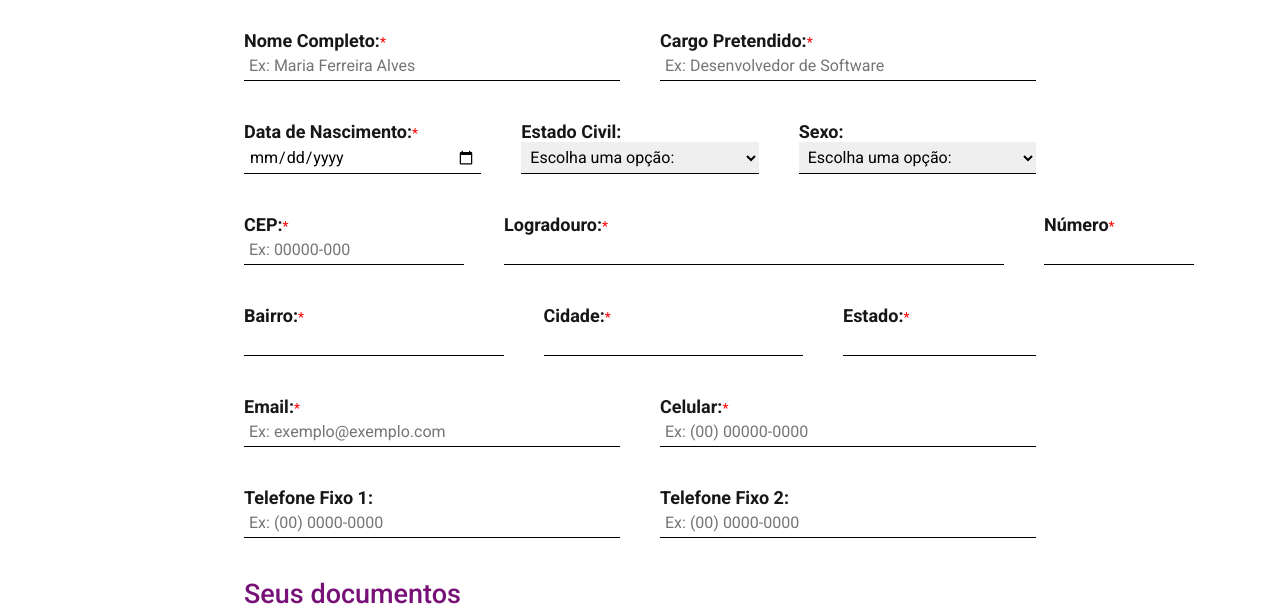
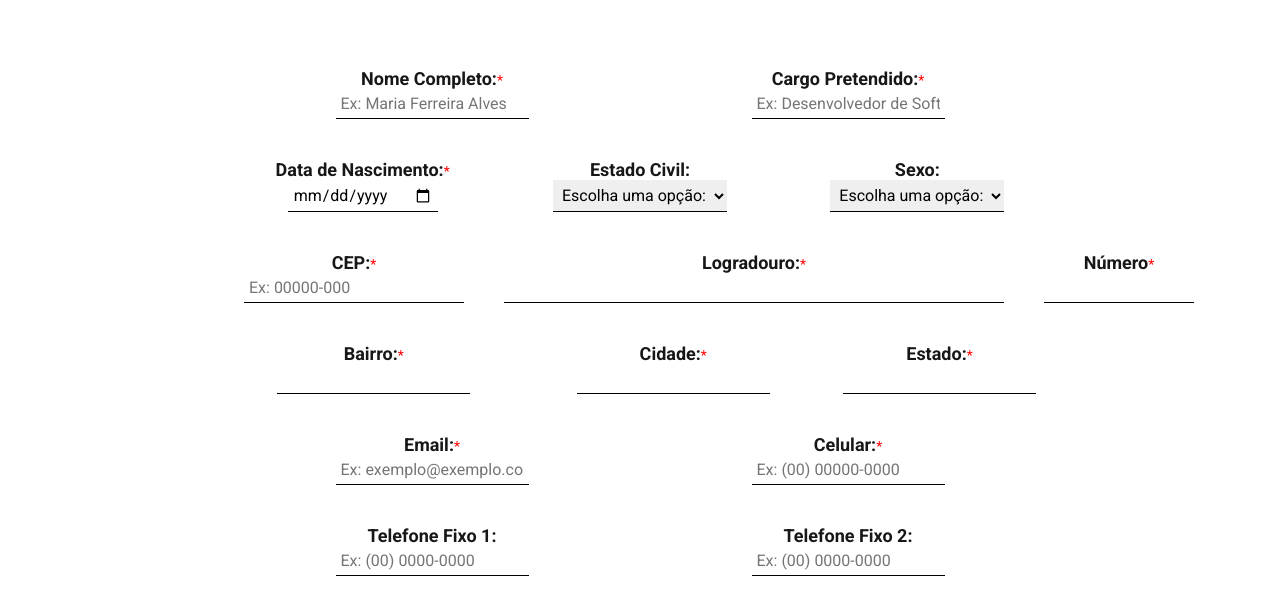
Before and after one commit to vidantas/formulario-de-recrutamento, a website: page index.html in a window 1280 px wide. Shown: the part 485-1100 px from the top of the page. Drawn offline with Linux system fonts and the light colour scheme; files that its build step writes are made by us from their sources; files whose address does not match are found by name.

Commit message:
Update index.html

```diff
--- a/index.html
+++ b/index.html
@@ -33,6 +33,7 @@
                 <div class="intro-texto">
                     Conte-nos um pouquinho de você! Queremos saber quem você é, de onde você vem, e quais são os seus demais dados pessoais. Pode ficar tranquilo(a), que a coleta de dados é totalmente segura. Boa sorte!
                 </div>
+                <br></br>
             </article>
         </section>
 
@@ -234,6 +235,7 @@
     box-sizing: border-box;
     font-family: 'Roboto', sans-serif;
     font-weight: 700;
+    align-items: center;
 }
 
 
```
